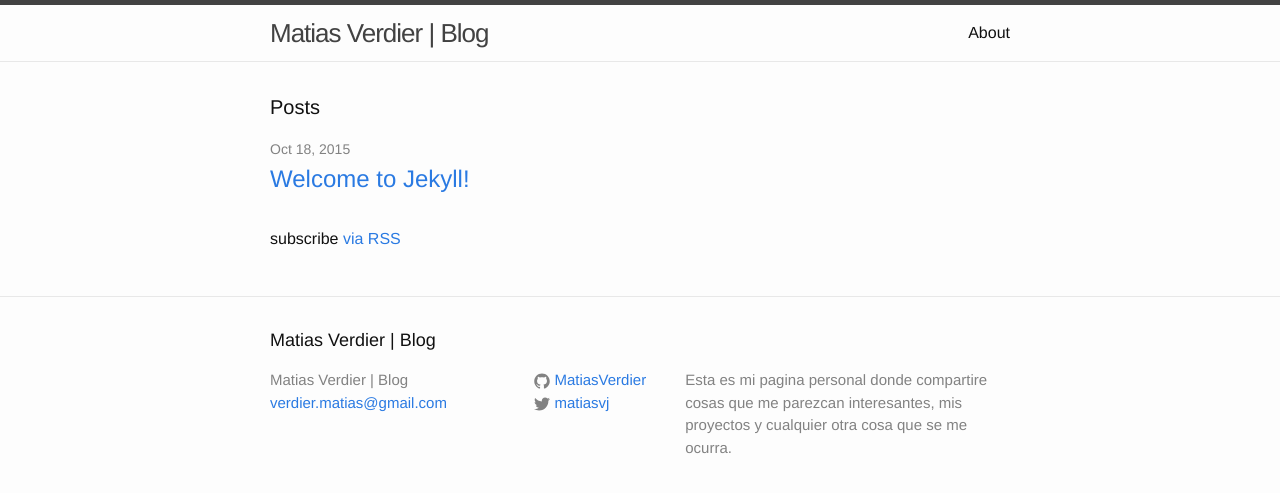
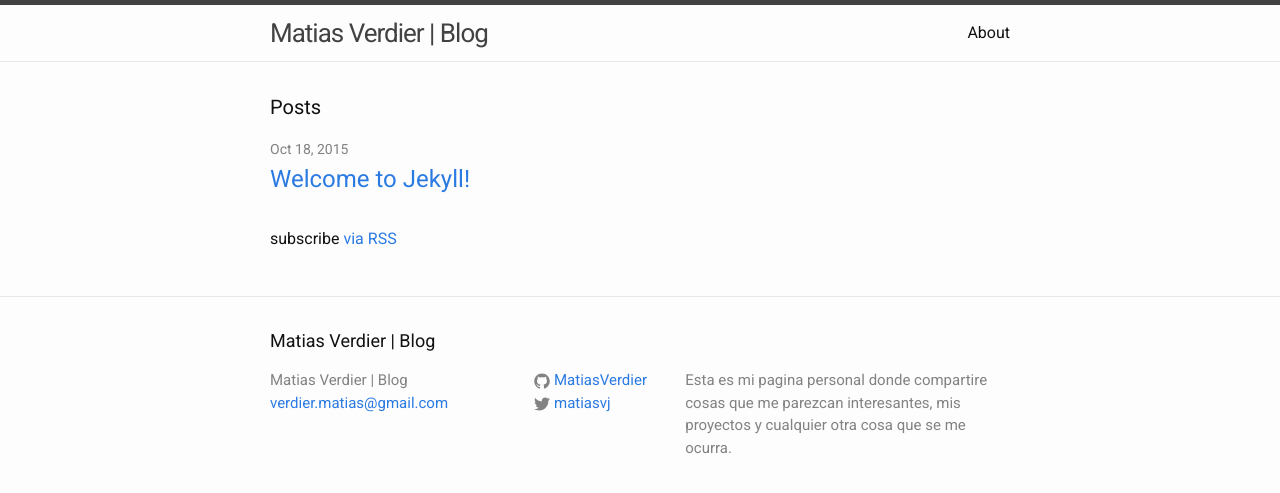
Before and after one commit to gitter-badger/matiasverdier.github.io, a Jekyll site: the page built from index.html, in a window 1280 px wide. Shown: the top 493 px of the page. Built offline with Jekyll 4.4.1, drawn with Linux system fonts in a browser that asks for light colours.

Commit message:
importando y seteando fuente a Roboto

```diff
--- a/css/main.scss
+++ b/css/main.scss
@@ -3,10 +3,15 @@
 ---
 @charset "utf-8";
 
+/**
+ * Fuentes
+ */
 
+// Roboto
+@import url(https://fonts.googleapis.com/css?family=Roboto);
 
 // Our variables
-$base-font-family: Helvetica, Arial, sans-serif;
+$base-font-family: 'Roboto', sans-serif;
 $base-font-size:   16px;
 $small-font-size:  $base-font-size * 0.875;
 $base-line-height: 1.5;
```
